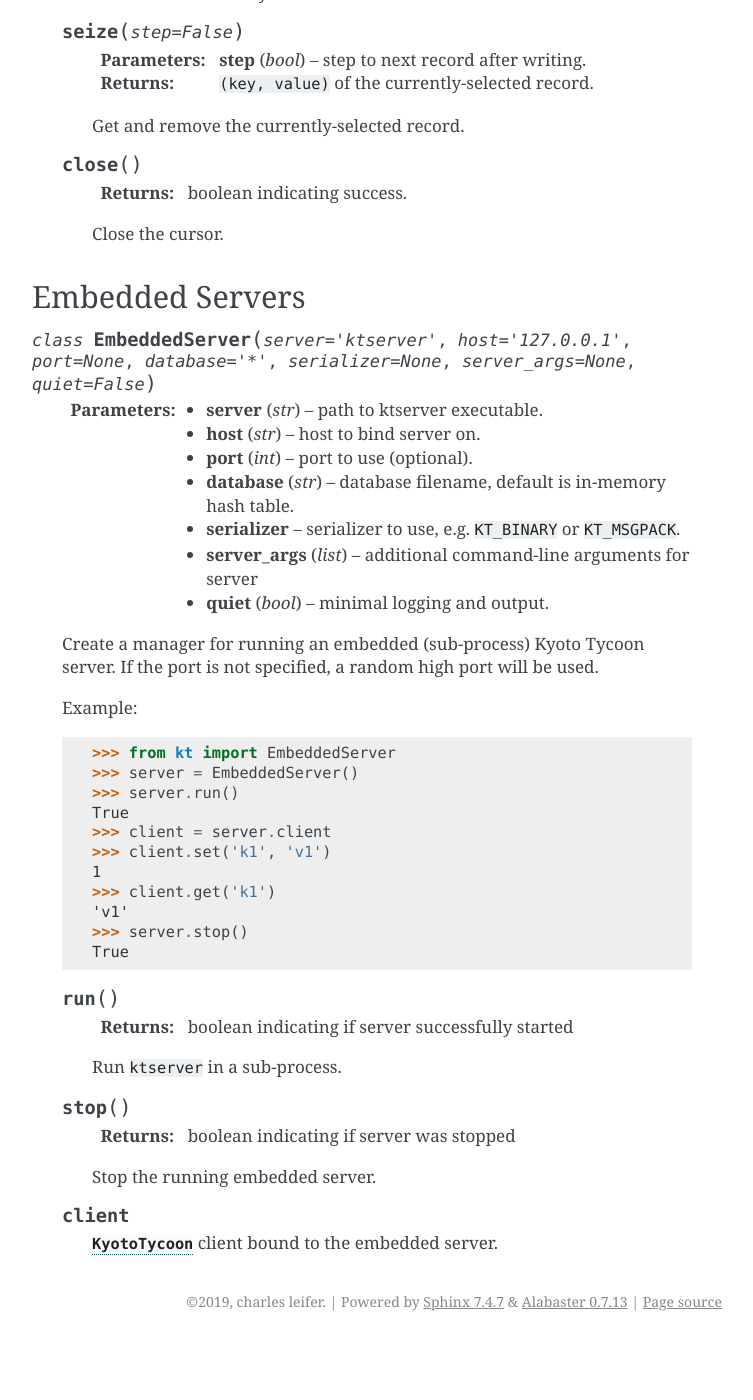
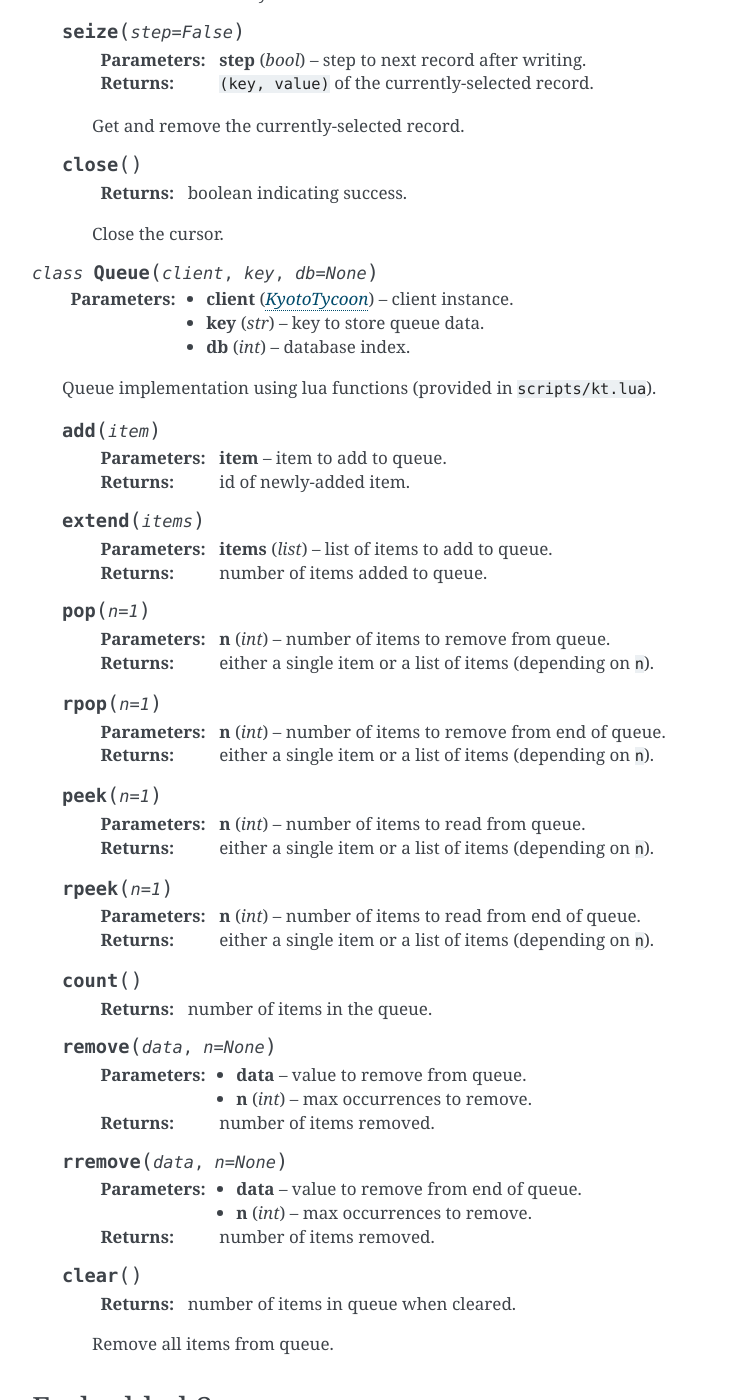
Before and after one commit to coleifer/ukt, a Sphinx documentation site: the page built from docs/api.rst, in a window 1280 px wide and 1400 px high, scrolled down 12343 px. Shown: the whole window, without its empty margins (388-1141 px from the left). Built offline with Sphinx 7.4.7, drawn with Linux system fonts in a browser that asks for light colours; pages that are not in the unit, such as notebooks, are missing from menus; the version number could not be read and is left out; before the commit the page ends 13684 px from its top, so only the background shows below that; some of the changed text lies outside the part shown.

Commit message:
Docs for queue helper.

```diff
--- a/docs/api.rst
+++ b/docs/api.rst
@@ -606,6 +606,67 @@ Kyoto Tycoon client
         Close the cursor.
 
 
+.. py:class:: Queue(client, key, db=None)
+
+    :param KyotoTycoon client: client instance.
+    :param str key: key to store queue data.
+    :param int db: database index.
+
+    Queue implementation using lua functions (provided in ``scripts/kt.lua``).
+
+    .. py:method:: add(item)
+
+        :param item: item to add to queue.
+        :return: id of newly-added item.
+
+    .. py:method:: extend(items)
+
+        :param list items: list of items to add to queue.
+        :return: number of items added to queue.
+
+    .. py:method:: pop(n=1)
+
+        :param int n: number of items to remove from queue.
+        :return: either a single item or a list of items (depending on ``n``).
+
+    .. py:method:: rpop(n=1)
+
+        :param int n: number of items to remove from end of queue.
+        :return: either a single item or a list of items (depending on ``n``).
+
+    .. py:method:: peek(n=1)
+
+        :param int n: number of items to read from queue.
+        :return: either a single item or a list of items (depending on ``n``).
+
+    .. py:method:: rpeek(n=1)
+
+        :param int n: number of items to read from end of queue.
+        :return: either a single item or a list of items (depending on ``n``).
+
+    .. py:method:: count()
+
+        :return: number of items in the queue.
+
+    .. py:method:: remove(data, n=None)
+
+        :param data: value to remove from queue.
+        :param int n: max occurrences to remove.
+        :return: number of items removed.
+
+    .. py:method:: rremove(data, n=None)
+
+        :param data: value to remove from end of queue.
+        :param int n: max occurrences to remove.
+        :return: number of items removed.
+
+    .. py:method:: clear()
+
+        :return: number of items in queue when cleared.
+
+        Remove all items from queue.
+
+
 Embedded Servers
 ----------------
 
```
